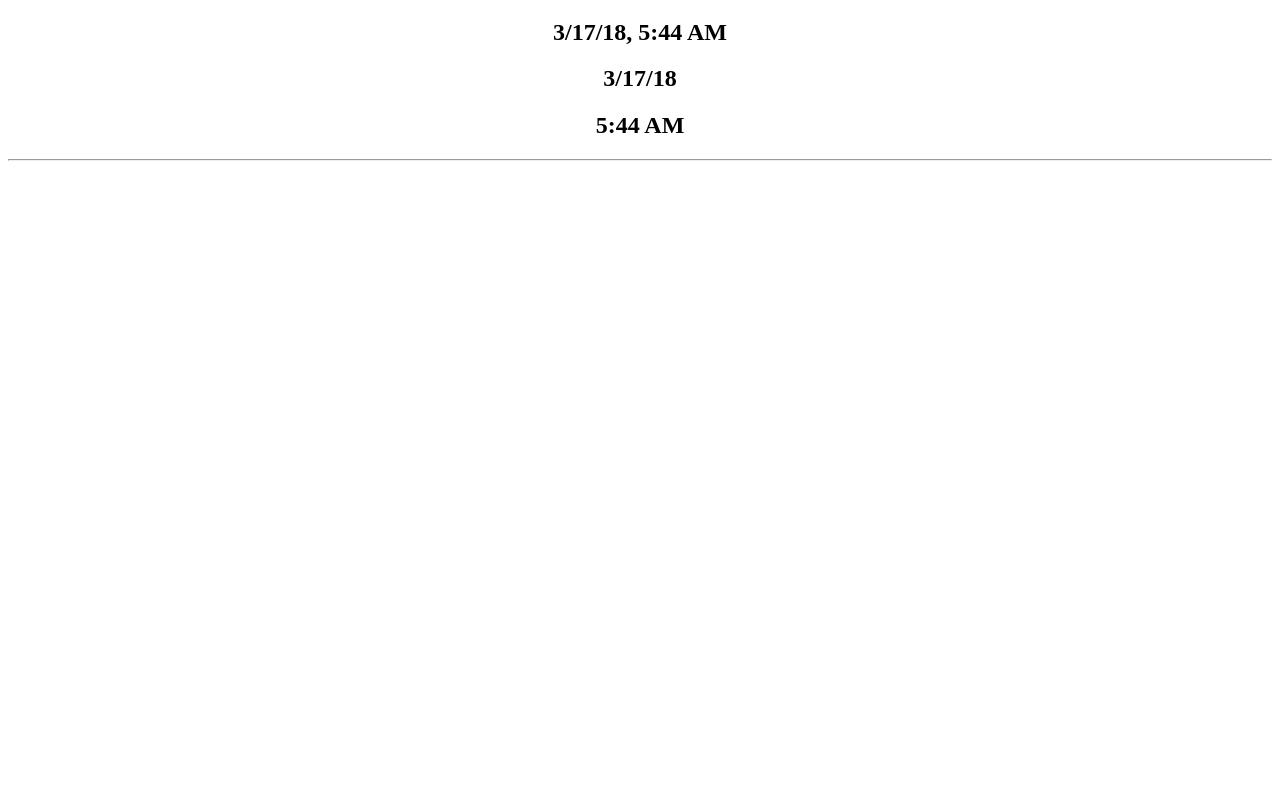
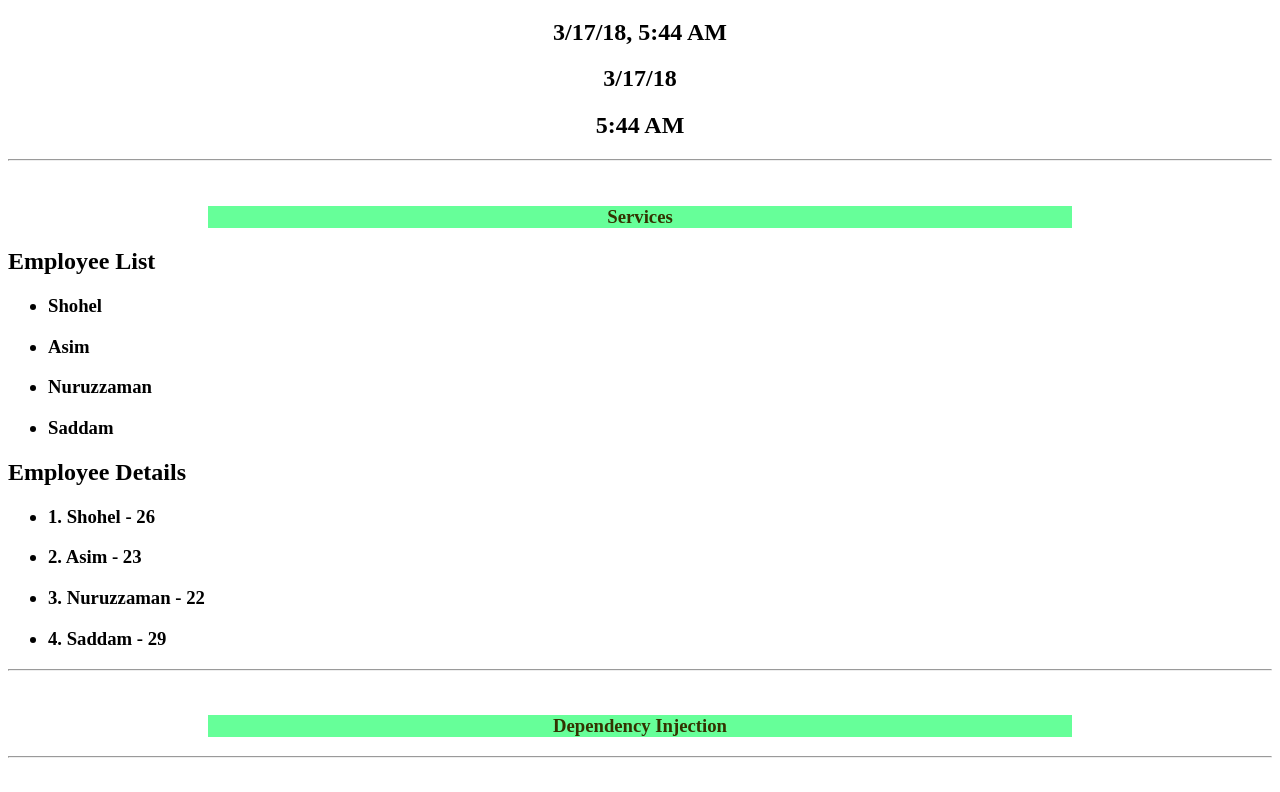
Before and after one commit to Aktarul/ng-Hello-World, an Angular app in the folder Hello-World/: page / in a window 1280 px wide. Shown: the part 2986-3778 px from the top of the page. Before the commit the page ends 3181 px from the top, so only its background shows below. Built offline with nearby package versions, Linux system fonts and the light colour scheme.

Commit message:
service done

```diff
--- a/Hello-World/src/app/app.component.html
+++ b/Hello-World/src/app/app.component.html
@@ -1,4 +1,3 @@
-<!--The content below is only a placeholder and can be replaced.-->
 <div style="text-align:center">
   <h1>
     {{ message }}<br>
@@ -7,3 +6,10 @@
   <app-test></app-test>
   <app-test2 (childEvent) = "message=$event" bind-parentData ="name"></app-test2>
 </div>
+
+  <app-employee-list></app-employee-list>
+  <app-employee-detail></app-employee-detail>
+
+<div style="text-align:center">
+  <app-test3></app-test3>
+</div>
--- /dev/null
+++ b/Hello-World/src/app/employee-detail/employee-detail.component.css
@@ -0,0 +1,7 @@
+.header {
+  color: #333300;
+  background: #66ff99;
+  margin-left: 200px;
+  margin-right: 200px;
+  text-align: center;
+}
--- /dev/null
+++ b/Hello-World/src/app/employee-detail/employee-detail.component.ts
@@ -0,0 +1,27 @@
+import { Component, OnInit } from '@angular/core';
+import { EmployeeService } from '../employee.service';
+
+@Component({
+  selector: 'app-employee-detail',
+  template: `
+  <h2> Employee Details </h2>
+  <ul *ngFor = "let employee of employees">
+    <h3>
+      <li> {{ employee.id }}. {{ employee.name }} - {{ employee.age }} </li>
+    </h3>
+  </ul>
+  <hr><br>
+  `,
+  styleUrls: ['./employee-detail.component.css']
+})
+
+export class EmployeeDetailComponent implements OnInit {
+
+  public employees = [];
+  constructor(private _employeeService: EmployeeService) { }
+
+  ngOnInit() {
+    this.employees = this._employeeService.getEmployees();
+  }
+
+}
--- /dev/null
+++ b/Hello-World/src/app/employee-list/employee-list.component.css
@@ -0,0 +1,7 @@
+.header {
+  color: #333300;
+  background: #66ff99;
+  margin-left: 200px;
+  margin-right: 200px;
+  text-align: center;
+}
--- /dev/null
+++ b/Hello-World/src/app/employee-list/employee-list.component.ts
@@ -0,0 +1,32 @@
+import { Component, OnInit } from '@angular/core';
+import { EmployeeDetailComponent } from './../employee-detail/employee-detail.component';
+import { EmployeeService } from './../employee.service';
+
+@Component({
+  selector: 'app-employee-list',
+  template: `
+  <!-- Services -->
+  <h3 class="header"> Services </h3>
+  <h2> Employee List </h2>
+  <ul *ngFor = "let employee of employees">
+    <h3>
+      <li> {{ employee.name }} </li>
+    </h3>
+  </ul>
+  `,
+  styleUrls: ['./employee-list.component.css']
+})
+
+export class EmployeeListComponent implements OnInit {
+
+  public employees = [];
+
+  constructor(private _employeeService: EmployeeService ) {
+
+  }
+
+  ngOnInit() {
+    this.employees = this._employeeService.getEmployees();
+  }
+
+}
--- /dev/null
+++ b/Hello-World/src/app/employee.service.ts
@@ -0,0 +1,17 @@
+import { Injectable } from '@angular/core';
+
+@Injectable()
+export class EmployeeService {
+
+  constructor() { }
+
+  getEmployees() {
+    return [
+      {'id': 1, 'name': 'Shohel', 'age': 26},
+      {'id': 2, 'name': 'Asim', 'age': 23},
+      {'id': 3, 'name': 'Nuruzzaman', 'age': 22},
+      {'id': 4, 'name': 'Saddam', 'age': 29}
+    ];
+  }
+
+}
--- /dev/null
+++ b/Hello-World/src/app/test3/test3.component.css
@@ -0,0 +1,6 @@
+.header {
+  color: #333300;
+  background: #66ff99;
+  margin-left: 200px;
+  margin-right: 200px;
+}
--- /dev/null
+++ b/Hello-World/src/app/test3/test3.component.html
@@ -0,0 +1,3 @@
+<p>
+  test3 works!
+</p>
--- /dev/null
+++ b/Hello-World/src/app/test3/test3.component.ts
@@ -0,0 +1,19 @@
+import { Component, OnInit } from '@angular/core';
+
+@Component({
+  selector: 'app-test3',
+  template: `
+  <!-- Dependency Injection -->
+  <h3 class="header"> Dependency Injection </h3>
+  <hr><br>
+  `,
+  styleUrls: ['./test3.component.css']
+})
+export class Test3Component implements OnInit {
+
+  constructor() { }
+
+  ngOnInit() {
+  }
+
+}
```
Also changed, not shown: Hello-World/src/app/app.module.ts (+9 -2 lines), 2 other files (tests, documents, lock files or other folders).
